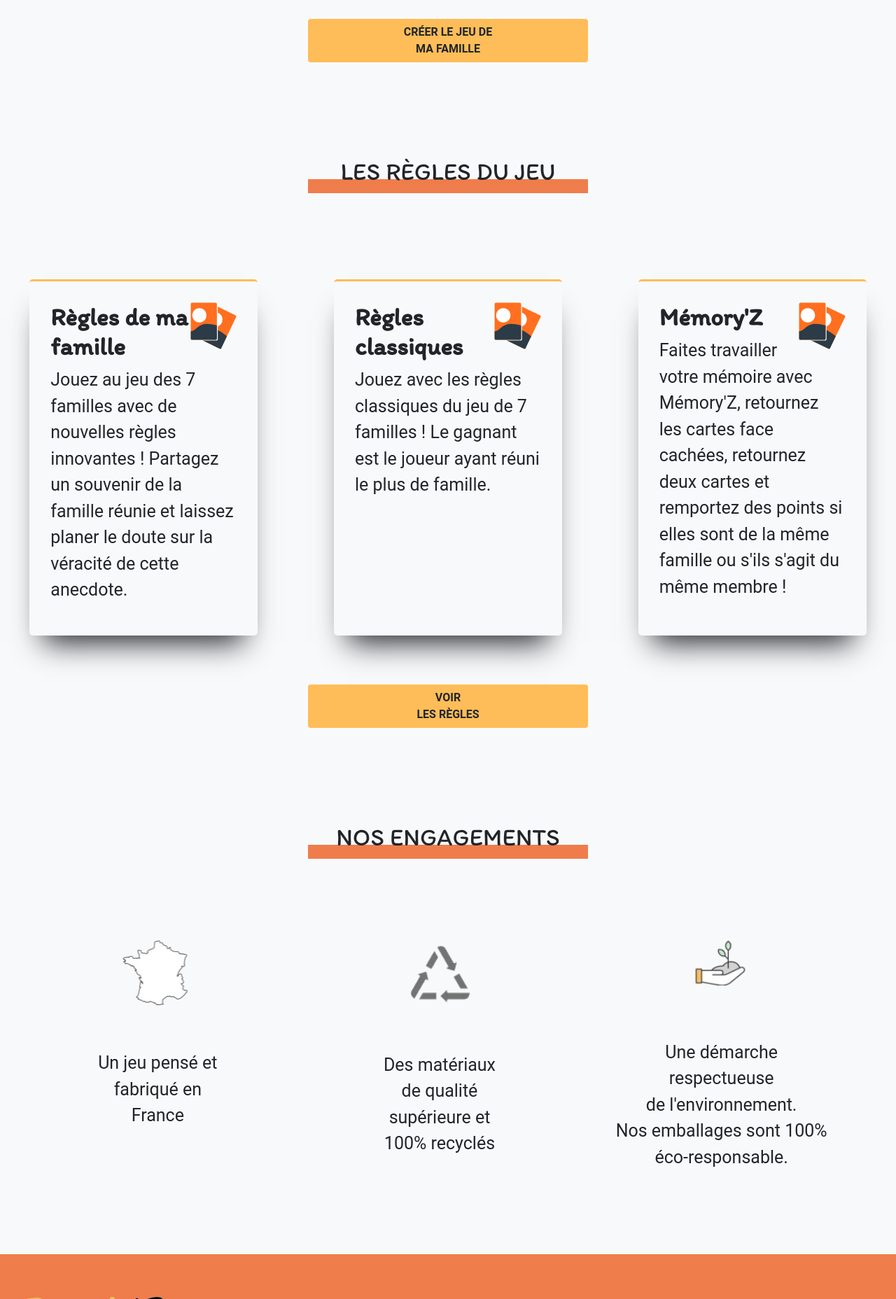
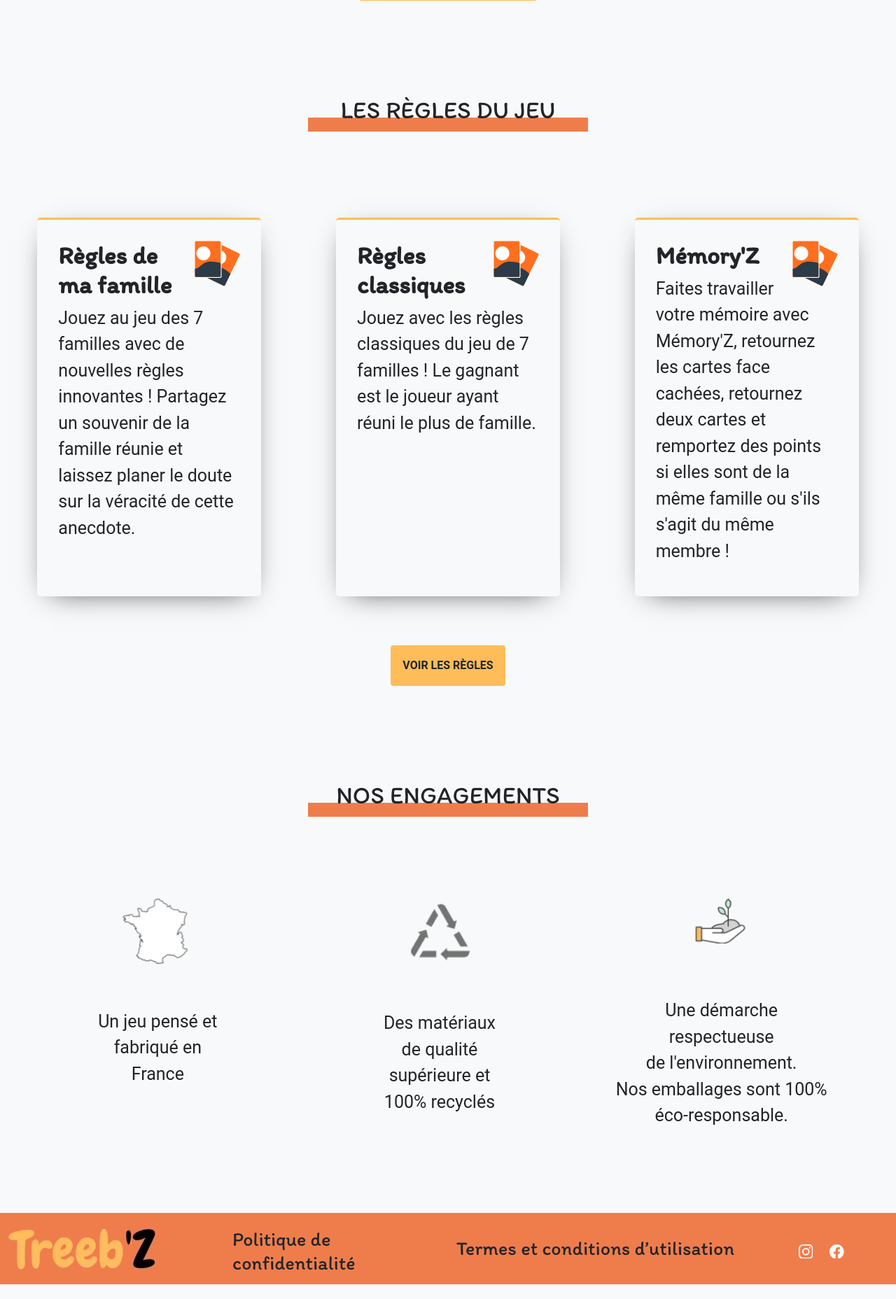
Before and after one commit to WildCodeSchool/orleans-202103-php-project-treebz, a Symfony app: template templates/home/index.html.twig in a window 1280 px wide. Shown: the part 1977-3833 px from the top of the page at 70% size. After the commit the page ends 3812 px from the top, so only its background shows below. Run offline with Twig, Linux system fonts and the light colour scheme; the template is opened without the code that fills it, so the values that code supplies are empty; style sheets or scripts are compiled from the project's sources; some libraries are stand-ins or nearby versions.

Commit message:
fix généraux home et game rules

```diff
--- a/assets/styles/app.scss
+++ b/assets/styles/app.scss
@@ -3,6 +3,14 @@
 @import 'navbar.scss';
 @import url('https://fonts.googleapis.com/css2?family=Itim&display=swap');
 @import "~bootstrap/scss/bootstrap";
+
+$min_width: 320px;
+$max_width: 1200px;
+$medium_font: 25px;
+$max_font: 72px;
+$min_font: 12px;
+$min_font2: 18px;
+$medium_font2: 35px;
 
 html {
     scroll-behavior: smooth;
@@ -36,12 +44,12 @@ h6 {
         width: 30rem;
         max-width: 100%;
         padding: 0 10px;
-        height: 30px;
+        height: 20px;
         background: $primary;
         display: block;
         margin: auto;
         position: relative;
-        top: -15px;
+        top: -10px;
         z-index: -1;
     }
 }
@@ -84,3 +92,12 @@ h6 {
         color: $light;
     }
 }
+
+.create-button {
+    background-color: $secondary;
+    color: $dark;
+    font-weight: bold;
+    margin-bottom: $medium_font * 2;
+    margin-top: $medium_font * 2;
+    width: $space-2 * 25;
+}
--- a/assets/styles/footer.scss
+++ b/assets/styles/footer.scss
@@ -4,7 +4,7 @@
     height: 20%;
     background-color: $primary;
     bottom: 0;
-    width: 101%;
+    width: 100%;
     display: flex;
     align-items: center;
 }
--- a/assets/styles/gamerule.scss
+++ b/assets/styles/gamerule.scss
@@ -1,5 +1,6 @@
 @import 'variables.scss';
 @import "~bootstrap/scss/bootstrap";
+@import "./assets/styles/app.scss";
 
 p {
     font-size: 1.3em;
@@ -16,3 +17,7 @@ p {
 .dialogue {
     color: $primary;
 }
+
+.sub-title:hover {
+    color: $dark;
+}
--- a/assets/styles/home/home.scss
+++ b/assets/styles/home/home.scss
@@ -31,14 +31,6 @@
     }
 }
 
-$min_width: 320px;
-$max_width: 1200px;
-$medium_font: 25px;
-$max_font: 72px;
-$min_font: 12px;
-$min_font2: 18px;
-$medium_font2: 35px;
-
 .start-title {
     color: $light;
     font-family: $font-text;
@@ -69,8 +61,7 @@ $medium_font2: 35px;
 }
 
 .waves {
-    width: 103%;
-    margin-left: -10px;
+    width: 100%;
 }
 
 .home-header .header-text {
@@ -135,7 +126,7 @@ $medium_font2: 35px;
 
   &:after {
       content: '';
-      width: 25rem;
+      width: 30rem;
       max-width: 100%;
       padding: 0 10px;
       height: 20px;
@@ -178,15 +169,6 @@ $medium_font2: 35px;
     @include fluid-type($min_width, $max_width, $min_font, $medium_font);
 }
 
-.create-button {
-    background-color: $secondary;
-    color: $dark;
-    font-weight: bold;
-    margin-bottom: $medium_font * 2;
-    margin-top: $medium_font * 2;
-    width: $space-2 * 25;
-}
-
 .number {
     height: $medium_font * 2;
     width: $medium_font * 2;
@@ -210,7 +192,7 @@ $medium_font2: 35px;
 
 .box {
     border-radius: 5px;
-    box-shadow: 0px 30px 40px -20px $dark;
+    box-shadow: 0px 10px 40px -20px $dark;
     padding: 30px;
     margin: 20px;
     border-top: 3px solid $secondary;
--- a/templates/home/index.html.twig
+++ b/templates/home/index.html.twig
@@ -7,7 +7,7 @@
 {% endblock %}
 {% block body %}
     {% block header %}
-        <div class="home-header">
+        <div class="home-header mx-0">
             <img class="waves" src="{{ asset('build/images/waves.svg') }}" alt="yellow-waves"/>
             <div class="header-text">
                 <div class="title">
@@ -17,20 +17,20 @@
             </div>
         </div>
     {% endblock %}
-        <div class="jumbotron jumbotron-fluid first-title d-flex align-items-center justify-content-center">
+        <div class="jumbotron jumbotron-fluid first-title d-flex align-items-center justify-content-center mx-0">
             <div class="container-fluid title-game-creation col-8 offset-2">
                 <h2 class="display-4 text-center py-5">
                 COMMENT CRÉER</br>LE JEU DE MA FAMILLE ?
                 </h2>
             </div>
         </div>
-        <div class="row">
+        <div class="row mx-0">
             <div class="col-md-5 col-12 d-flex align-items-start justify-content-center">
                 <div class="">
                     <img class="card-image" src="{{ asset('build/images/cards.svg') }}" alt="Jeu des sept familles"/>
                 </div>
             </div>
-            <div class="col-md-7 col-12 d-flex align-items-md-center align-items-start justify-content-center">
+            <div class="col-md-7 col-12 d-flex align-items-md-center align-items-start justify-content-center mx-0">
                 <div class="mt-5 mt-md-0">
                     <div class="row mb-4 d-flex justify-content-center">
                         <div class="number col-3"><span class="text">1</span></div>
@@ -57,16 +57,16 @@
             </div>
         </div>
         <div class="d-grid gap-2 col-6 justify-content-center mx-auto">
-            <a href="" class="btn create-button mb-6" type="button">CRÉER LE JEU DE</br>MA FAMILLE</a>
+            <a href="" class="btn create-button mb-6 w-100 p-3" type="button">CRÉER LE JEU DE MA FAMILLE</a>
         </div>
-        <div class="jumbotron jumbotron-fluid second-title d-flex align-items-center">
+        <div class="jumbotron jumbotron-fluid second-title d-flex align-items-center mx-0">
           <div class="container-fluid title-commitment col-8 offset-2">
             <h2 class="display-4 text-center py-5">
               LES RÈGLES DU JEU
             </h2>
           </div>
         </div>
-        <div class="row justify-content-around">
+        <div class="row justify-content-around mx-0">
             <div class="box col-md-3 offset-md-1 col-8 offset-2">
                 <img class="orange-card" src="{{ asset('build/images/orangecards.svg') }}" alt="Icône cartes à jouer"/>
                 <h2 class="game-rule">Règles de ma famille</h2>
@@ -84,16 +84,16 @@
             </div>
         </div>
         <div class="d-grid gap-2 col-md-6 col-10 offset-1 justify-content-center mx-auto">
-            <a href="/lesreglesdujeu"class="btn create-button mb-6" type="button">VOIR</br>LES RÈGLES</a>
+            <a href="/lesreglesdujeu" class="btn create-button mb-6 w-100 p-3" type="button">VOIR LES RÈGLES</a>
         </div>
-        <div class="jumbotron jumbotron-fluid third-title d-flex align-items-center">
+        <div class="jumbotron jumbotron-fluid third-title d-flex align-items-center mx-0">
           <div class="container-fluid title-commitment col-8 offset-2">
             <h2 class="display-4 text-center py-5">
               NOS ENGAGEMENTS
             </h2>
           </div>
         </div>
-        <div class="commitment container-fluid">
+        <div class="commitment container-fluid mx-0">
             <div class="container-fluid row">
                 <div class="col-md-4 col-12 text-center">
                     <img class="icon" src="{{ asset('build/images/french-flag.webp') }}" alt="Drapeau Français"/>
--- a/templates/includes/_footer.html.twig
+++ b/templates/includes/_footer.html.twig
@@ -1,4 +1,4 @@
-<div class="row row1">
+<div class="row row1 mx-0">
 	<div class="col-sm-3 d-flex justify-content-center justify-content-sm-start mb-2 mt-3">
 		<img src="{{ asset('build/images/logoTreebz.webp') }}" alt="logo"/>
 	</div>
```
Also changed, not shown: templates/gamerule/index.html.twig (+15 -19 lines), assets/images/logoTreebz.webp.
